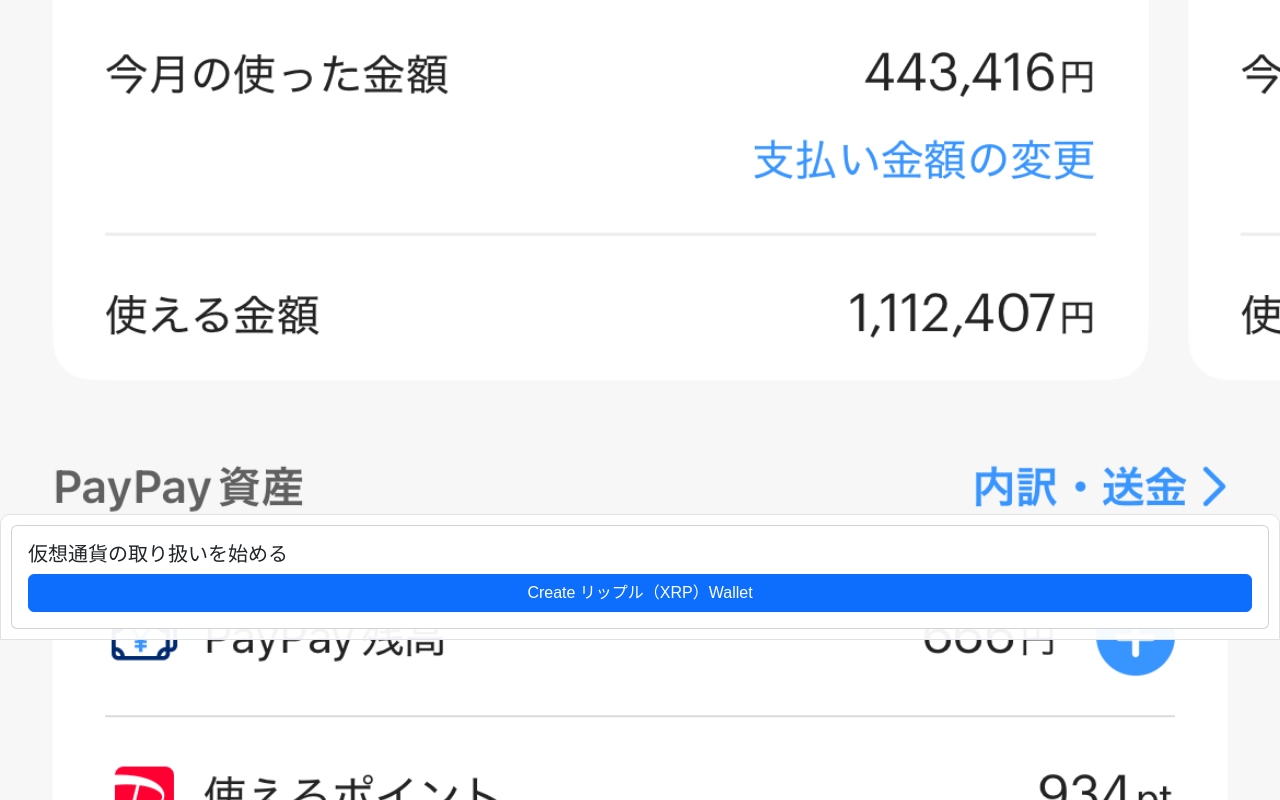
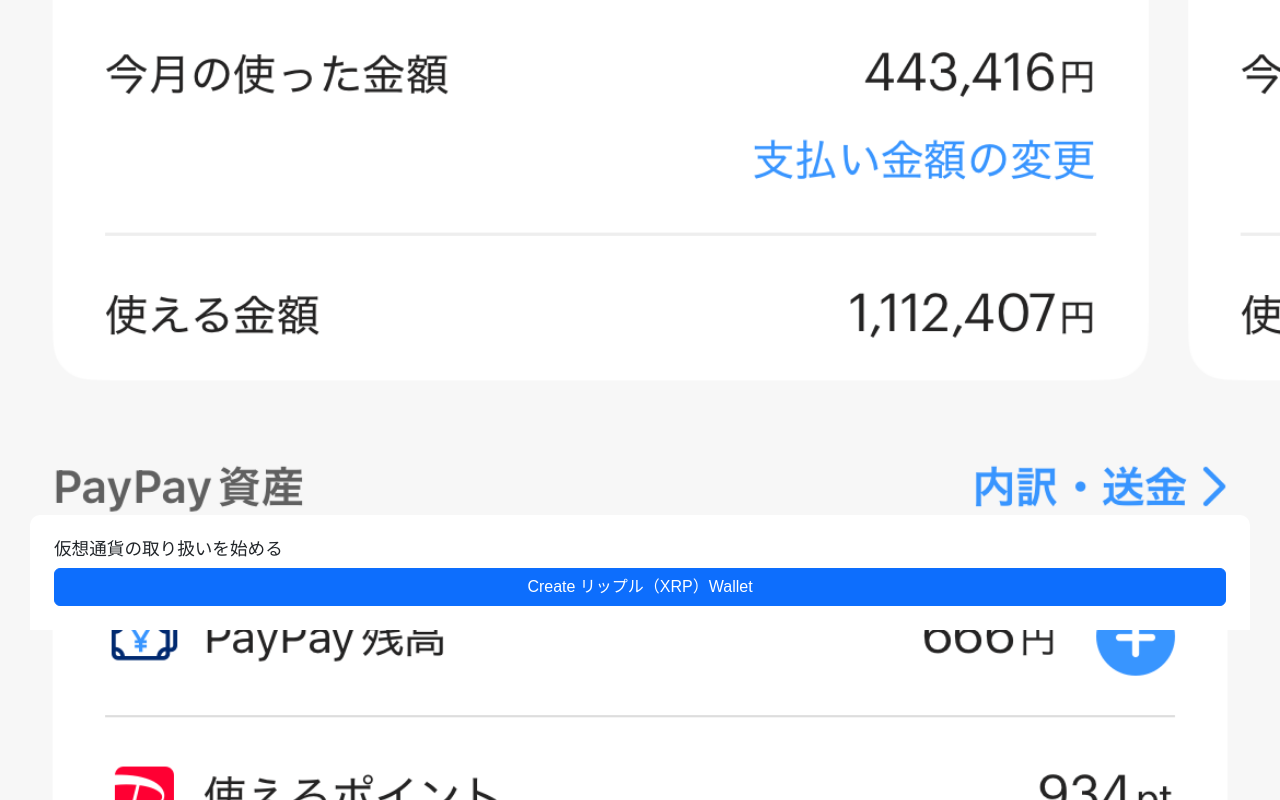
Before and after one commit to yukijuki/xrp_testnet, a Flask app: page / in a window 1280 px wide. Run offline with Flask 3, Linux system fonts and the light colour scheme.

Commit message:
finished

```diff
--- a/app.py
+++ b/app.py
@@ -6,6 +6,9 @@
 from xrpl.transaction import sign, autofill, submit_and_wait
 from datetime import datetime, timedelta
 import json  # For JSON serialization
+import pytz
+import requests
+
 
 
 app = Flask(__name__)
@@ -14,10 +17,38 @@
 global_temp_seed = ""
 global_transactions = []  # Global variable to store transaction history
 
-xrp_jpy = 330
-
 # Store wallet details for display
 wallet_details = {}
+
+def get_xrp_price_in_jpy():
+    url = 'https://api.coingecko.com/api/v3/simple/price?ids=ripple&vs_currencies=jpy'
+    response = requests.get(url)
+    data = response.json()
+
+    if 'ripple' in data and 'jpy' in data['ripple']:
+        return data['ripple']['jpy']
+    else:
+        print("Error retrieving data.")
+        return None
+
+xrp_jpy = get_xrp_price_in_jpy()
+
+
+#Time conversation
+def convert_utc_to_japan(utc_time):
+    # Convert UTC time to datetime object
+    utc_time_obj = datetime.strptime(utc_time, "%Y-%m-%d %H:%M:%S %Z")
+
+    # Define Japan timezone
+    japan_timezone = pytz.timezone('Asia/Tokyo')
+
+    # Convert UTC time to Japan time
+    japan_time = utc_time_obj.replace(tzinfo=pytz.utc).astimezone(japan_timezone)
+
+    # Format the Japan time
+    japan_time_str = japan_time.strftime("%Y-%m-%d %H:%M:%S")
+
+    return japan_time_str
 
 # Helper function to generate a new XRP wallet on the testnet
 def create_wallet():
@@ -38,6 +69,7 @@
         "address": wallet.classic_address,
         "seed": wallet.seed,
         "balance": balance,
+        "xrp": xrp_jpy,
     }
 
 # Helper function to send XRP from one wallet to another
@@ -113,14 +145,18 @@
         txn_time_seconds = response.result["tx_json"].get("date", 0)
         txn_time = ripple_epoch + timedelta(seconds=txn_time_seconds)
 
+        #Transaction amount
+        txn_jpyamount = round(amount*xrp_jpy,1)
+        txn_xrpamount = round(amount,3)
+
         # Add transaction to global transaction history
         transaction = {
             "id": response.result["hash"],
             "recipient": destination_address,
-            "jpyamount": round(amount*xrp_jpy,1),
-            "amount": round(amount,3),
+            "jpyamount": txn_jpyamount,
+            "amount": txn_xrpamount,
             "fee": float(response.result['tx_json']['Fee']) / 1_000_000,
-            "timestamp": txn_time.strftime('%Y-%m-%d %H:%M:%S UTC'),
+            "timestamp": convert_utc_to_japan(txn_time.strftime('%Y-%m-%d %H:%M:%S UTC')),
             "details": response.result,  # Store the entire response JSON
         }
         global_transactions.append(transaction)
@@ -130,10 +166,7 @@
 
         # Success message
         message = (
-            f"Transaction Complete! Transaction Amount: {amount} XRP, "
-            f"Fee: {float(response.result['tx_json']['Fee']) / 1_000_000} XRP, "
-            f"Transaction ID: {response.result['hash']}, "
-            f"Transaction Time: {txn_time.strftime('%Y-%m-%d %H:%M:%S UTC')}"
+            f"Transaction Complete! \n\n  Transaction Amount: ¥{txn_jpyamount} \n({txn_xrpamount}) XRP"
         )
         print("----- Banner Message: ", message)
         return render_template("merchant.html",
@@ -142,7 +175,8 @@
                                global_temp_seed=global_temp_seed,
                                message=message,
                                transactions=global_transactions,
-                               transactions_details_json=transactions_details_json)
+                               transactions_details_json=transactions_details_json,
+                               transaction=transaction)
 
     except Exception as e:
         print("Error:", str(e))
--- a/templates/home.html
+++ b/templates/home.html
@@ -4,11 +4,15 @@
   <meta charset="UTF-8">
   <meta name="viewport" content="width=device-width, initial-scale=1.0">
   <title>XRP Testnet Wallet</title>
-    <link href="https://cdn.jsdelivr.net/npm/bootstrap@5.3.0-alpha1/dist/css/bootstrap.min.css" rel="stylesheet">
+  <link
+    href="https://cdn.jsdelivr.net/npm/bootstrap@5.3.0-alpha1/dist/css/bootstrap.min.css"
+    rel="stylesheet"
+  />
+
   <style>
     body {
       font-family: Arial, sans-serif;
-            background-image: url('{{ url_for('static', filename='background.PNG') }}'); /* Flask's url_for to reference the image */
+      background-image: url('{{ url_for('static', filename='background.PNG') }}');
       background-size: cover;
       background-position: center;
       background-repeat: no-repeat;
@@ -21,22 +25,47 @@
       padding: 15px;
       max-width: 100%;
     }
+
     .fixed-bottom-card {
       position: fixed;
-            bottom: 160px;
-            left: 0;
-            right: 0;
-            background-color: rgba(255, 255, 255, 0.95);
+      bottom: 170px;
+      left: 30px;
+      right: 30px;
+      background-color: rgba(255, 255, 255, 1);
       border-radius: 10px 10px 0 0;
-            padding: 10px 10px;
-
+      /* Reduced padding to shrink overall card height */
+      padding: 8px;
     }
 
+    /* Make the inner card smaller */
+    .fixed-bottom-card .card {
+      margin: 0; /* remove extra margin */
+      border: none; /* optionally remove card border, since parent has one */
+    }
+
+    /* Smaller font sizes for texts inside the card */
+    .fixed-bottom-card h5 {
+      font-size: 1.1rem; /* default ~1.25rem -> smaller */
+      margin-bottom: 0.5rem;
+    }
+
+    .fixed-bottom-card h6 {
+      font-size: 0.9rem;
+      margin-bottom: 0.25rem;
+    }
+
+    .fixed-bottom-card p {
+      font-size: 0.8rem;
+      margin-bottom: 0;
+    }
+
+    .fixed-bottom-card img {
+      max-width: 19px;
+    }
   </style>
 </head>
 <body>
   <div class="container-fluid py-3">
-
     <!-- Alerts -->
     {% if message %}
     <div class="alert alert-success" role="alert">
@@ -51,12 +80,14 @@
 
     <!-- Create Wallet Section -->
     {% if not global_temp_address or not global_temp_seed %}
-        <div class="fixed-bottom-card border">
+    <div class="fixed-bottom-card">
       <div class="card">
         <div class="card-body">
           <h5>仮想通貨の取り扱いを始める</h5>
           <form action="/create_wallet" method="get">
-                        <button type="submit" class="btn btn-primary w-100">Create リップル（XRP）Wallet</button>
+            <button type="submit" class="btn btn-primary w-100">
+              Create リップル（XRP）Wallet
+            </button>
           </form>
         </div>
       </div>
@@ -66,53 +97,43 @@
     <!-- Wallet Details -->
     {% if global_temp_address and global_temp_seed %}
     <!-- Bottom Card with Amount -->
-        <div class="fixed-bottom-card border">
+    <div class="fixed-bottom-card">
       <div class="d-flex align-items-center">
         <!-- Icon Section -->
-                <div class="me-3 d-flex justify-content-center align-items-center rounded-circle" style="width: 50px; height: 50px;">
-                    <img src="{{ url_for('static', filename='xrp.png') }}" alt="XRP Icon" class="img-fluid" style="max-width: 20px;">
+        <div
+          class="me-3 d-flex justify-content-center align-items-center rounded-circle icon-circle"
+        >
+          <img
+            src="{{ url_for('static', filename='xrp.png') }}"
+            alt="XRP Icon"
+            class="img-fluid"
+          />
         </div>
 
         <!-- Details Section -->
         <div class="flex-grow-1">
-                    <h6 class="mb-1">PayPay Wallet</h6>
-                    <p class="text-muted mb-0 small">リップル（XRP）</p>
+          <h6 class="mb-1">リップル（XRP）Wallet</h6>
+          <p class="text-muted small">
+            {{ wallet_details.balance if wallet_details.balance else "0" }} XRP
+          </p>
         </div>
 
         <!-- Amount Section -->
         <div class="text-end">
-                    <h5 class="mb-0">{{ wallet_details.balance if wallet_details.balance else "0" }} XRP</h5>
+          <h5 class="mb-0">
+            {{ wallet_details.xrp*wallet_details.balance if wallet_details.xrp else "0" }}円
+          </h5>
+          <p class="text-muted small">
+            1xrp = {{ wallet_details.xrp if wallet_details.xrp else "0" }}円
+          </p>
         </div>
       </div>
     </div>
     {% endif %}
+  </div>
 
-
-        <!-- Send XRP Section
-        <div class="card">
-            <div class="card-body">
-                <h2>Send XRP</h2>
-                <form action="/send_xrp" method="post">
-                    <div class="mb-3">
-                        <label for="source_seed" class="form-label">Source Wallet Seed</label>
-                        <input type="text" id="source_seed" name="source_seed" class="form-control"
-                               maxlength="35" pattern="s[1-9A-HJ-NP-Za-km-z]{28,}" required>
-                    </div>
-                    <div class="mb-3">
-                        <label for="destination_address" class="form-label">Destination Address</label>
-                        <input type="text" id="destination_address" name="destination_address" class="form-control"
-                               maxlength="35" pattern="r[1-9A-HJ-NP-Za-km-z]{25,}" value="rGaYogeK39QDT9vvkY8vTgr8m3j9foNk65" required>
-                    </div>
-                    <div class="mb-3">
-                        <label for="amount" class="form-label">Amount (XRP)</label>
-                        <input type="number" id="amount" name="amount" class="form-control" step="0.000001" min="0.000001" required>
-                    </div>
-                    <button type="submit" class="btn btn-success w-100">Send XRP</button>
-                </form>
-            </div>
-        </div>
-    </div> -->
-
-    <script src="https://cdn.jsdelivr.net/npm/bootstrap@5.3.0-alpha1/dist/js/bootstrap.bundle.min.js"></script>
+  <script
+    src="https://cdn.jsdelivr.net/npm/bootstrap@5.3.0-alpha1/dist/js/bootstrap.bundle.min.js"
+  ></script>
 </body>
 </html>
```
Also changed, not shown: templates/merchant.html (+33 -11 lines). Lines whose indentation alone changed are shown as unchanged.
